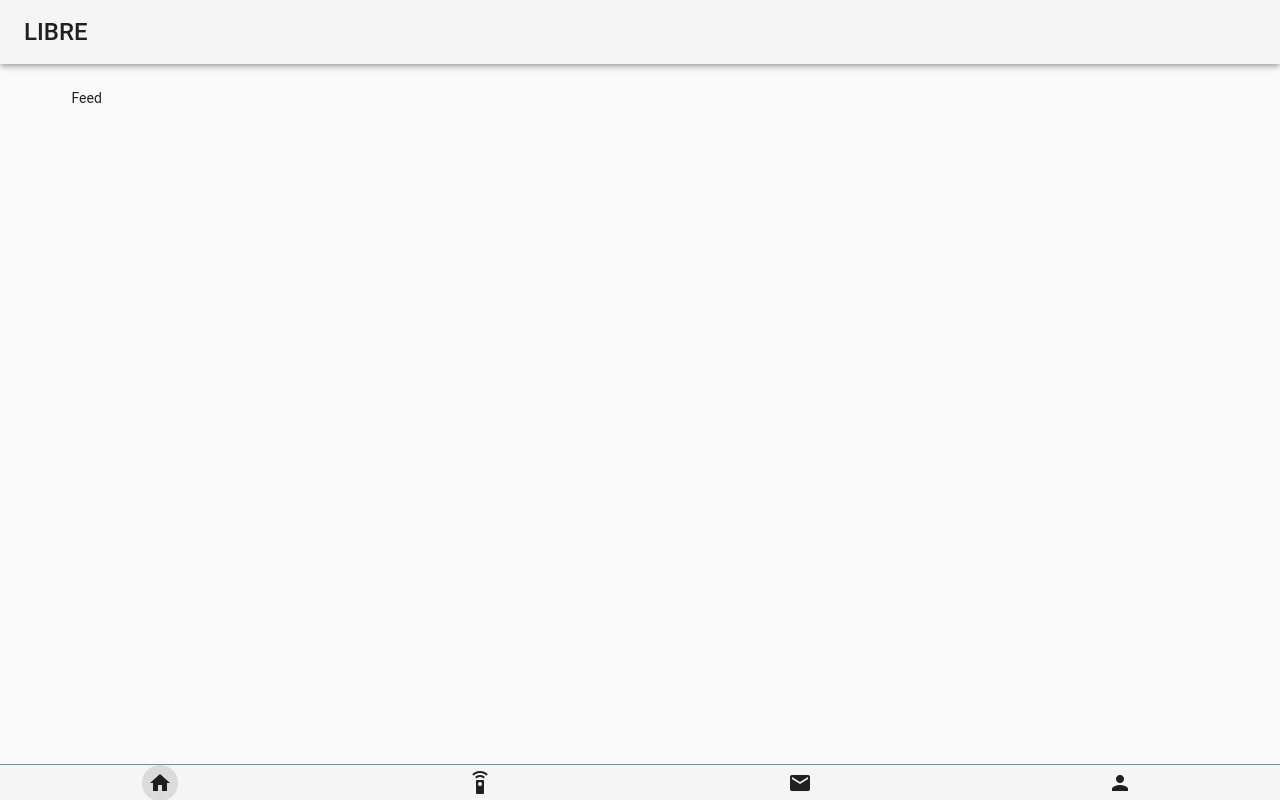
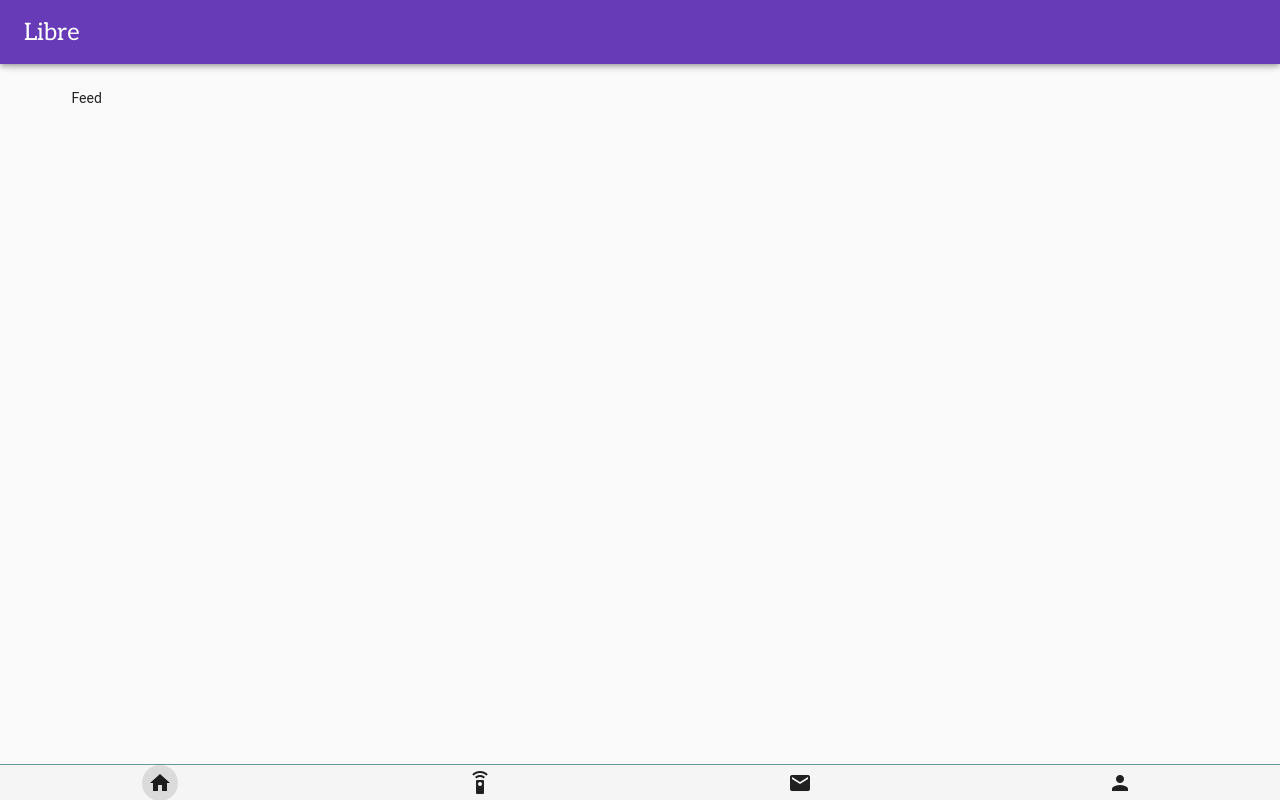
Before and after one commit to intfrr/libr, a Vue app: page / in a window 1280 px wide. Built offline with nearby package versions, Linux system fonts and the light colour scheme; a small style sheet from the web is missing.

Commit message:
Set up theme

```diff
--- a/src/App.vue
+++ b/src/App.vue
@@ -1,8 +1,9 @@
 <template>
   <v-app>
-    <v-toolbar app>
-      <v-toolbar-title class="headline text-uppercase">
-        <span>Libre</span>
+    <link href="https://fonts.googleapis.com/css?family=Aleo" rel="stylesheet">
+    <v-toolbar app color="primary">
+      <v-toolbar-title class="headline">
+        <span class="libre-logo">Libre</span>
       </v-toolbar-title>
       <v-spacer></v-spacer>
     </v-toolbar>
@@ -35,6 +36,11 @@
 </template>
 
 <style lang="scss">
+  .libre-logo {
+    font-family: Aleo, serif;
+    color: white;
+  }
+
   .v-footer {
     border-top-style: solid;
     border-top-width: 1px;
--- a/src/plugins/vuetify.ts
+++ b/src/plugins/vuetify.ts
@@ -1,16 +1,18 @@
 import Vue from 'vue'
 import Vuetify from 'vuetify'
-import 'vuetify/dist/vuetify.min.css'
+import 'vuetify/dist/vuetify.css'
+import colors from 'vuetify/es5/util/colors'
+
 
 Vue.use(Vuetify, {
   theme: {
-    primary: '#ee44aa',
-    secondary: '#424242',
-    accent: '#82B1FF',
-    error: '#FF5252',
-    info: '#2196F3',
-    success: '#4CAF50',
-    warning: '#FFC107'
+    primary: "#673AB7",
+    secondary: "#9C27B0",
+    accent: "#E91E63",
+    error: "#f44336",
+    warning: "#ffeb3b",
+    info: "#2196f3",
+    success: "#4caf50"
   },
   iconfont: 'md',
 })
```
